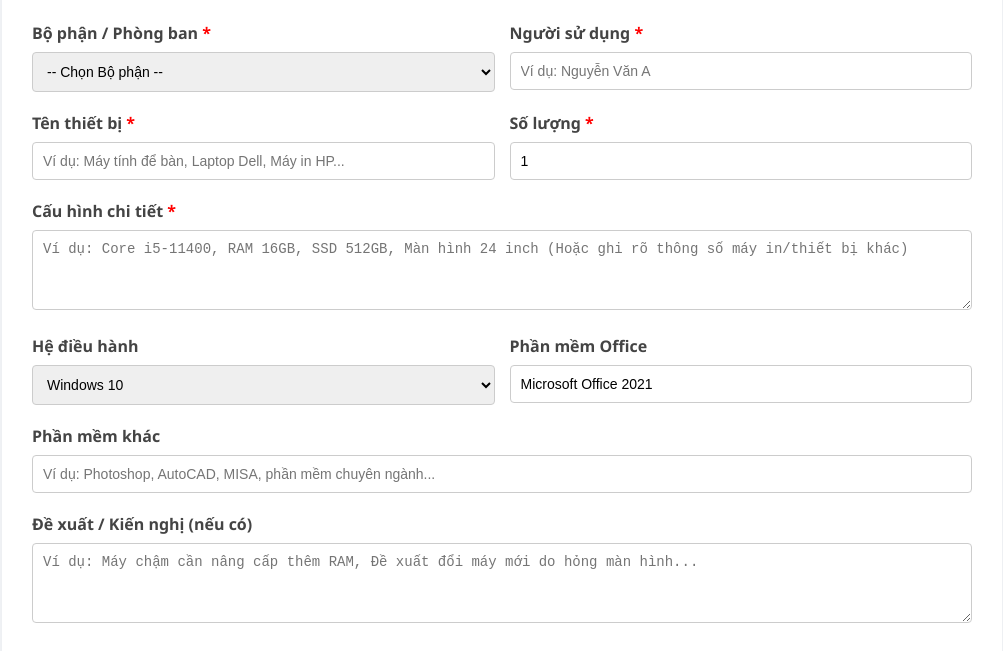
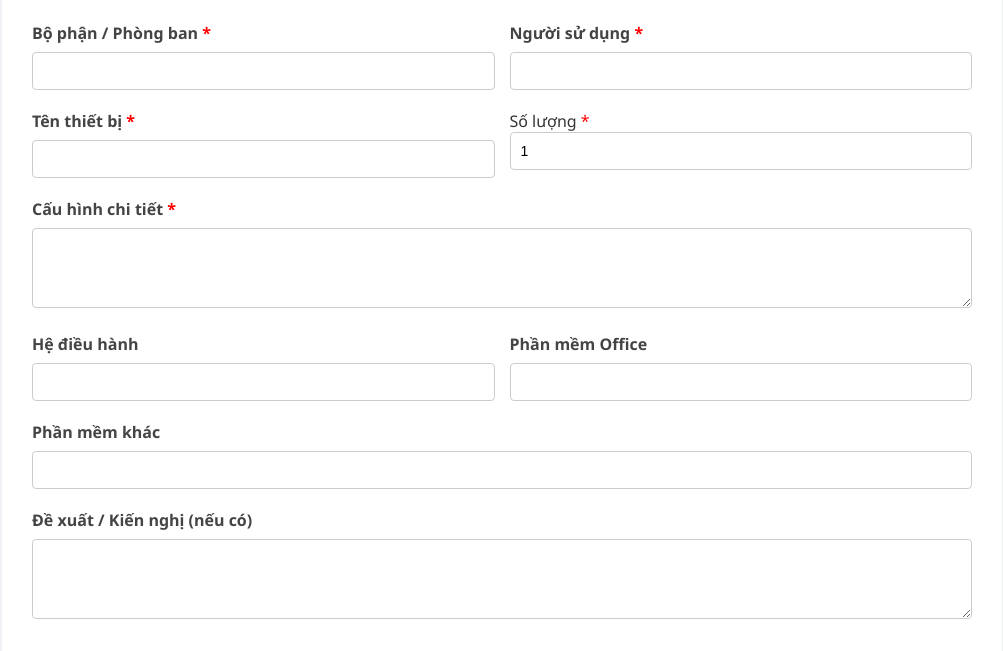
Before and after one commit to duongbapaco/khao-sat-thiet-bi, a plain HTML site: page index.html in a window 1280 px wide. Shown: the part 140-791 px from the top of the page, without its empty margins (138-1141 px from the left). Drawn offline with Linux system fonts and the light colour scheme.

Commit message:
Update index.html

```diff
--- a/index.html
+++ b/index.html
@@ -150,20 +150,13 @@
             <div class="col">
                 <div class="form-group">
                     <label for="department">Bộ phận / Phòng ban <span style="color:red;">*</span></label>
-                    <select id="department" required>
-                        <option value="">-- Chọn Bộ phận --</option>
-                        <option value="Phòng Hành chính - Nhân sự">Phòng Hành chính - Nhân sự</option>
-                        <option value="Phòng Kế toán">Phòng Kế toán</option>
-                        <option value="Phòng Kinh doanh">Phòng Kinh doanh</option>
-                        <option value="Phòng Kỹ thuật / IT">Phòng Kỹ thuật / IT</option>
-                        <option value="Ban Giám đốc">Ban Giám đốc</option>
-                    </select>
+                    <input type="text" id="department" required>
                 </div>
             </div>
             <div class="col">
                 <div class="form-group">
                     <label for="user">Người sử dụng <span style="color:red;">*</span></label>
-                    <input type="text" id="user" placeholder="Ví dụ: Nguyễn Văn A" required>
+                    <input type="text" id="user" required>
                 </div>
             </div>
         </div>
@@ -172,12 +165,12 @@
             <div class="col">
                 <div class="form-group">
                     <label for="deviceName">Tên thiết bị <span style="color:red;">*</span></label>
-                    <input type="text" id="deviceName" placeholder="Ví dụ: Máy tính để bàn, Laptop Dell, Máy in HP..." required>
+                    <input type="text" id="deviceName" required>
                 </div>
             </div>
             <div class="col">
                 <div class="form-group">
-                    <label for="quantity">Số lượng <span style="color:red;">*</span></label>
+                    <label_for="quantity">Số lượng <span style="color:red;">*</span></label>
                     <input type="number" id="quantity" min="1" value="1" required>
                 </div>
             </div>
@@ -185,37 +178,32 @@
 
         <div class="form-group">
             <label for="config">Cấu hình chi tiết <span style="color:red;">*</span></label>
-            <textarea id="config" placeholder="Ví dụ: Core i5-11400, RAM 16GB, SSD 512GB, Màn hình 24 inch (Hoặc ghi rõ thông số máy in/thiết bị khác)" required></textarea>
+            <textarea id="config" required></textarea>
         </div>
 
         <div class="row">
             <div class="col">
                 <div class="form-group">
                     <label for="os">Hệ điều hành</label>
-                    <select id="os">
-                        <option value="Windows 10">Windows 10</option>
-                        <option value="Windows 11">Windows 11</option>
-                        <option value="macOS">macOS</option>
-                        <option value="Không có / Khác">Không có / Khác</option>
-                    </select>
+                    <input type="text" id="os">
                 </div>
             </div>
             <div class="col">
                 <div class="form-group">
                     <label for="office">Phần mềm Office</label>
-                    <input type="text" id="office" value="Microsoft Office 2021" placeholder="Ví dụ: Office 2019, Microsoft 365...">
+                    <input type="text" id="office">
                 </div>
             </div>
         </div>
 
         <div class="form-group">
             <label for="otherSoftware">Phần mềm khác</label>
-            <input type="text" id="otherSoftware" placeholder="Ví dụ: Photoshop, AutoCAD, MISA, phần mềm chuyên ngành...">
+            <input type="text" id="otherSoftware">
         </div>
 
         <div class="form-group">
             <label for="proposal">Đề xuất / Kiến nghị (nếu có)</label>
-            <textarea id="proposal" placeholder="Ví dụ: Máy chậm cần nâng cấp thêm RAM, Đề xuất đổi máy mới do hỏng màn hình..."></textarea>
+            <textarea id="proposal"></textarea>
         </div>
 
         <button type="submit" class="btn-submit">Thêm vào danh sách thống kê</button>
@@ -264,7 +252,7 @@
             dept: document.getElementById('department').value,
             device: document.getElementById('deviceName').value,
             config: document.getElementById('config').value,
-            os: document.getElementById('os').value,
+            os: document.getElementById('os').value || '-',
             office: document.getElementById('office').value || '-',
             other: document.getElementById('otherSoftware').value || '-',
             qty: document.getElementById('quantity').value,
@@ -274,6 +262,7 @@
         dataList.push(record);
         renderTable();
 
+        // Giữ lại tên bộ phận vừa nhập để người dùng không phải gõ lại nhiều lần cho các máy tiếp theo cùng phòng
         const currentDept = document.getElementById('department').value;
         form.reset();
         document.getElementById('department').value = currentDept;
```
